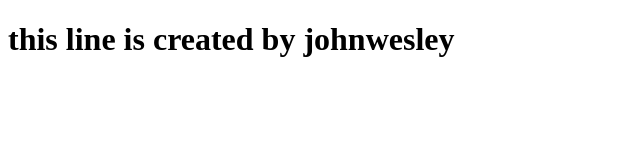
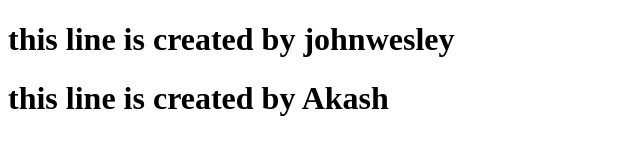
Before and after one commit to johnweseley7396/group_project, a plain HTML site: page index.html in a window 1280 px wide. Shown: the whole page, without its empty margins (0-640 px from the left). Drawn offline with Linux system fonts and the light colour scheme.

Commit message:
edit by akash

```diff
--- a/index.html
+++ b/index.html
@@ -7,5 +7,6 @@
 </head>
 <body>
     <h1>this line is created by johnwesley</h1>
+    <h1>this line is created by Akash</h1>
 </body>
 </html>
```
